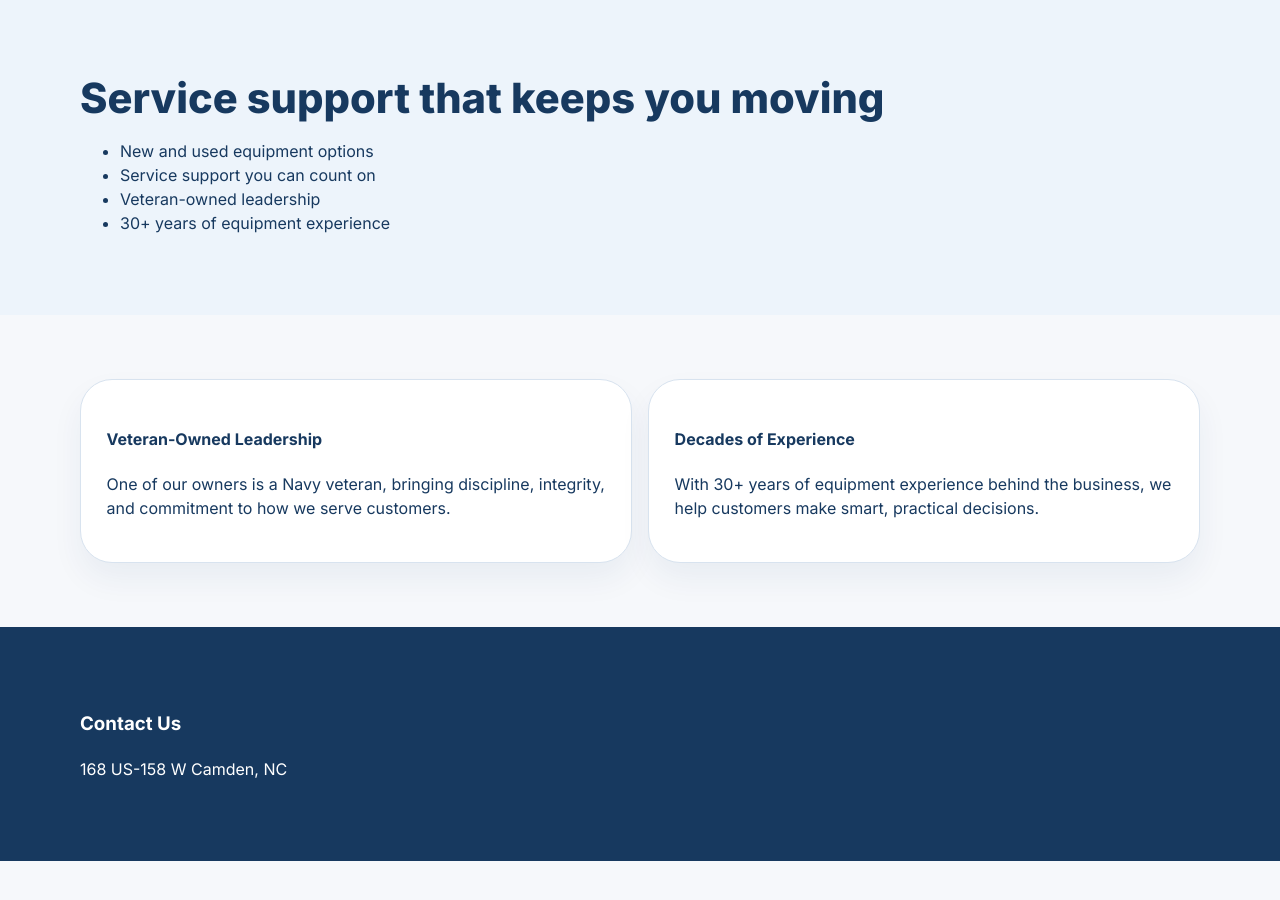
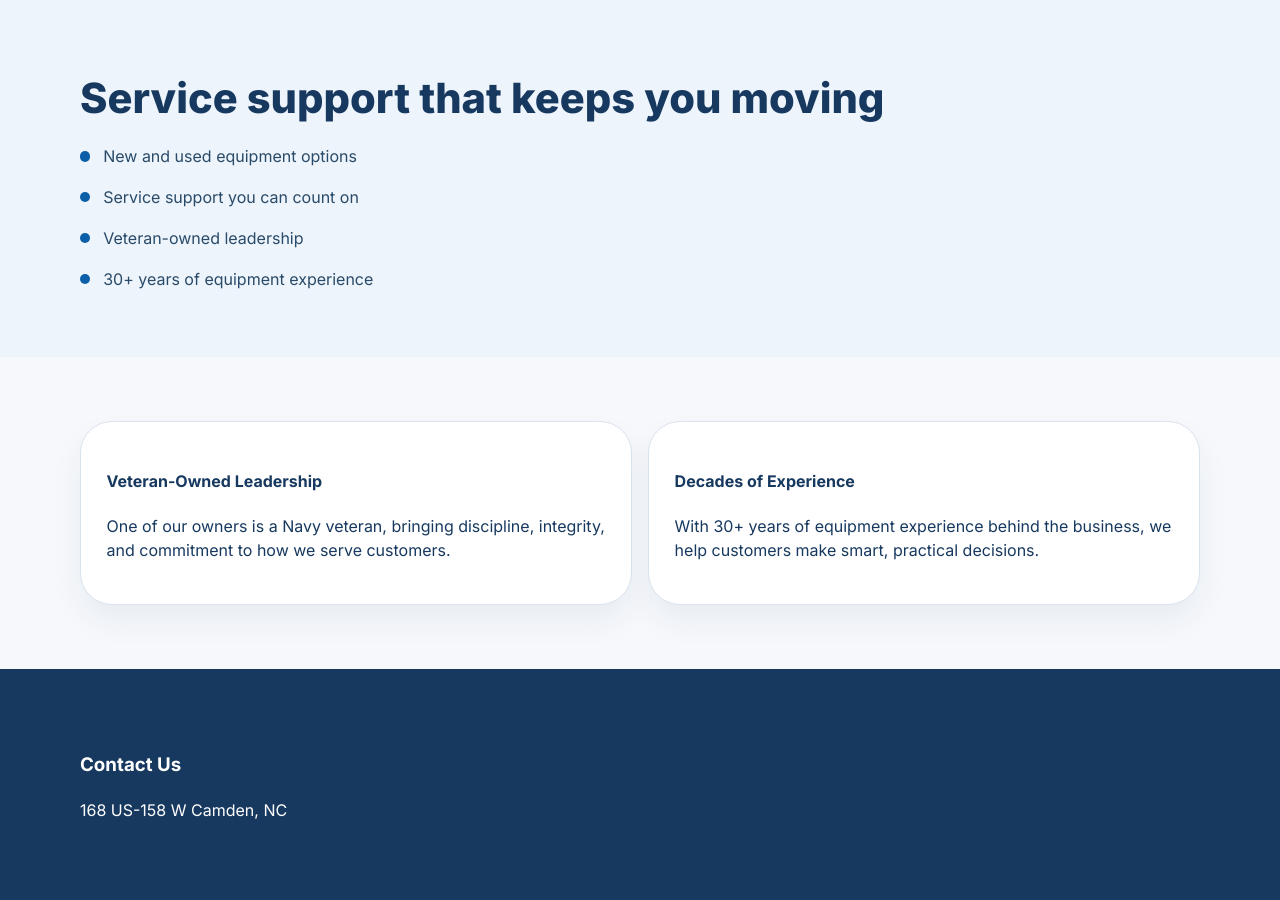
Before and after one commit to TanyaA318/intercoastal-website, a React (Vite) app: page / in a window 1280 px wide. Shown: the part 980-1880 px from the top of the page. Before the commit the page ends 1841 px from the top, so only its background shows below. Built offline with nearby package versions, Linux system fonts and the light colour scheme.

Commit message:
Update App.jsx

```diff
--- a/src/App.jsx
+++ b/src/App.jsx
@@ -121,11 +121,14 @@ export default function App() {
               <h3 className="section-title">
                 Service support that keeps you moving
               </h3>
-              <ul>
-                {strengths.map((item) => (
-                  <li key={item}>{item}</li>
-                ))}
-              </ul>
+              <ul className="strength-list">
+  {strengths.map((item) => (
+    <li key={item} className="strength-item">
+      <span className="strength-dot"></span>
+      <span>{item}</span>
+    </li>
+  ))}
+</ul>
             </div>
           </div>
         </section>
```
